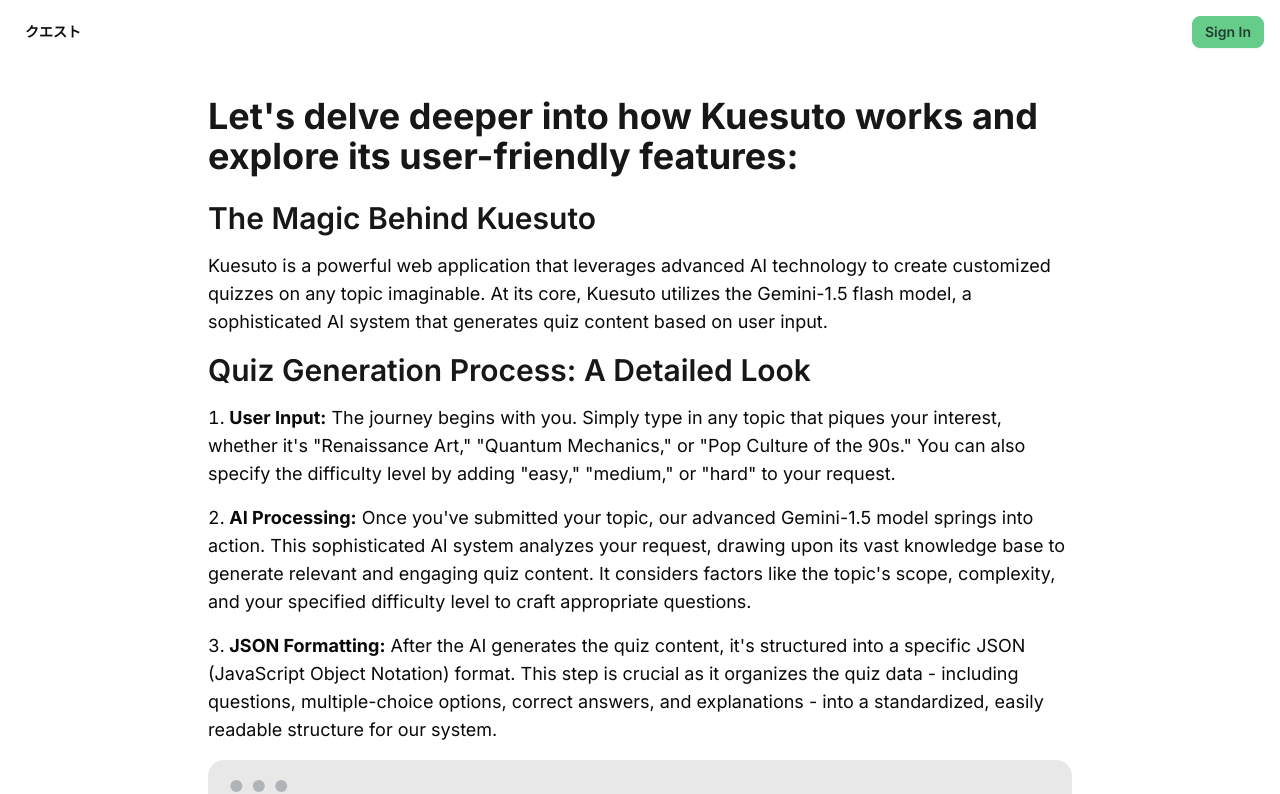
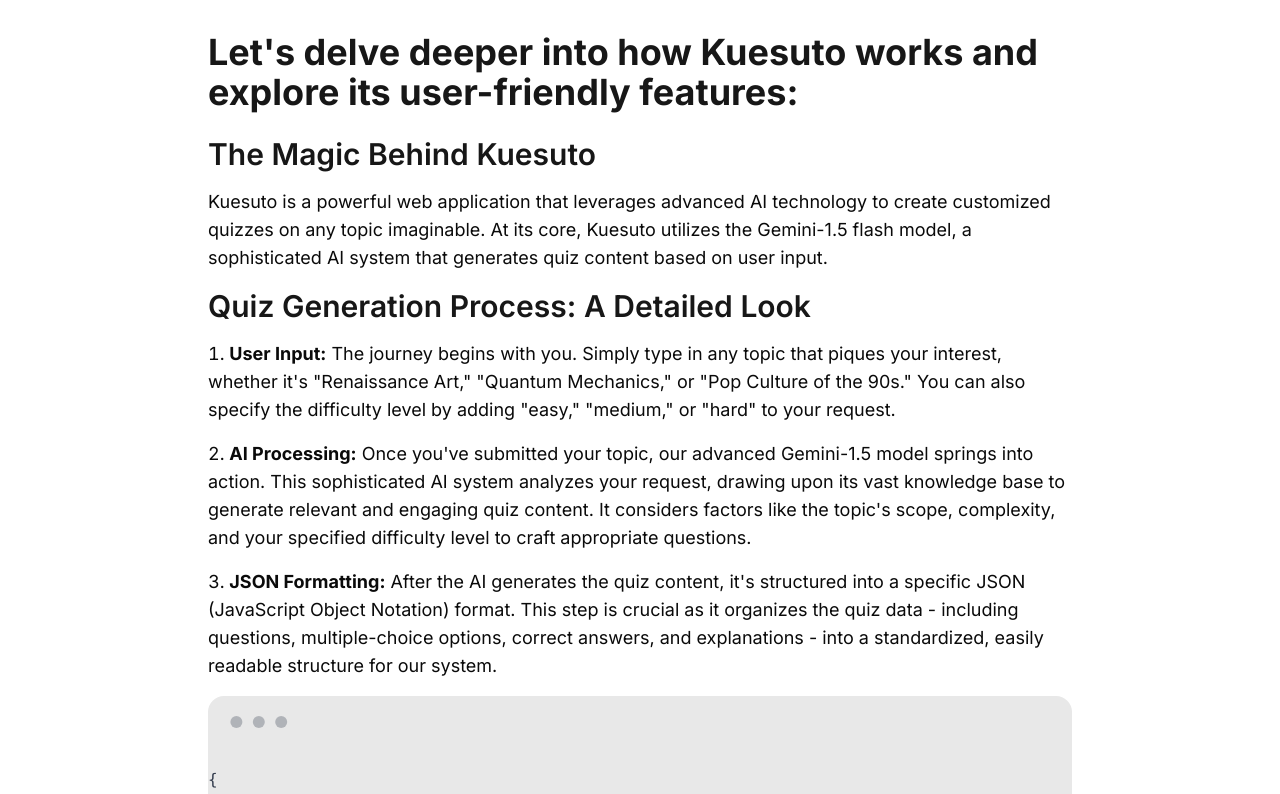
Before and after one commit to shaah1d/Kuesuto, a Next.js app: page /how-it-works in a window 1280 px wide. Shown: the top 794 px of the page. Built offline with nearby package versions, Linux system fonts and the light colour scheme; no server answers.

Commit message:
how it works fixed

```diff
--- a/src/app/how-it-works/page.tsx
+++ b/src/app/how-it-works/page.tsx
@@ -2,12 +2,12 @@
 import React from 'react'
 import Image from 'next/image'
 import Link from 'next/link'
-import Navbar from '../Navbar'
+
 
 const page = () => {
     return (
         <>
-          <Navbar />
+
           <div className="container mx-auto px-4 py-8 max-w-full sm:max-w-4xl">
 
         <h1 className="text-2xl sm:text-3xl md:text-4xl font-bold mb-6 text-primary">Let's delve deeper into how Kuesuto works and explore its user-friendly features:</h1>
```
